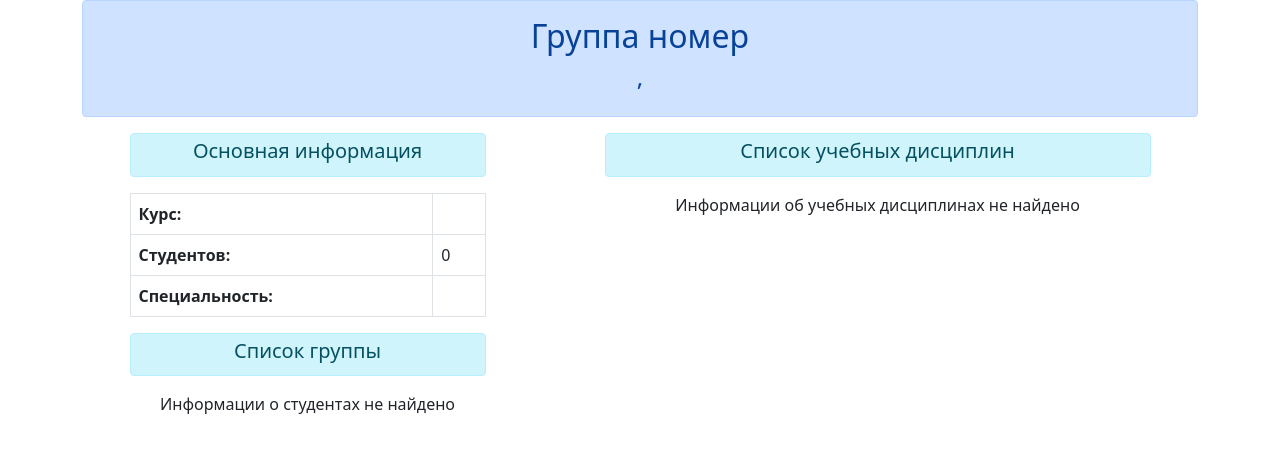
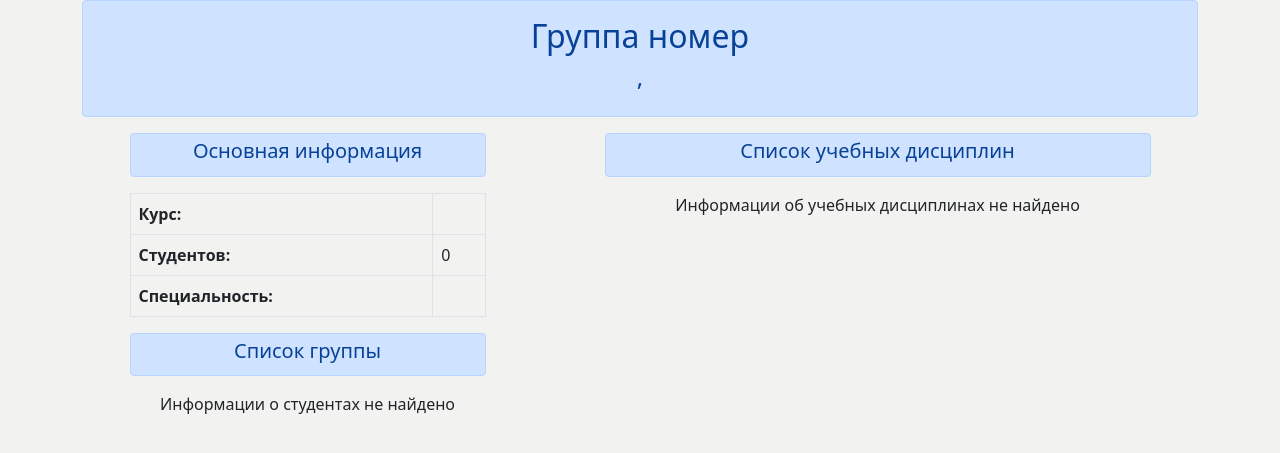
Before and after one commit to Neutrino88/StudyCommittee, a Python web app: template mysite/app/templates/app/group.html in a window 1280 px wide. Shown: the top 453 px of the page. Run offline with Jinja, Linux system fonts and the light colour scheme; the template is opened without the code that fills it, so the values that code supplies are empty.

Commit message:
Change color scheme

```diff
--- a/mysite/app/models.py
+++ b/mysite/app/models.py
@@ -172,6 +172,12 @@
     def __str__(self):
         return f"id {self.id}: {self.name} ({self.control_form}), {self.lecture_hours} л.ч., {self.practice_hours} п.ч."
 
+    @property
+    def readable_control_form(self):
+        for s_f, readable in Discipline.CONTROL_FORM_CHOICES:
+            if s_f == self.control_form:
+                return readable
+
     class Meta:
         db_table = 'app_discipline'
         verbose_name = 'Учебная дисциплина'
--- a/mysite/app/templates/app/base_template.html
+++ b/mysite/app/templates/app/base_template.html
@@ -6,6 +6,9 @@
         <link href="https://cdn.jsdelivr.net/npm/bootstrap@5.0.1/dist/css/bootstrap.min.css" rel="stylesheet" integrity="sha384-+0n0xVW2eSR5OomGNYDnhzAbDsOXxcvSN1TPprVMTNDbiYZCxYbOOl7+AMvyTG2x" crossorigin="anonymous">
 
         <style>
+            body {
+                background-color: #f2f2f0;
+            }
             div.small-alert {
                padding:0.3rem !important;
             }
--- a/mysite/app/templates/app/group.html
+++ b/mysite/app/templates/app/group.html
@@ -16,7 +16,7 @@
 
     <div class="row justify-content-center">
         <div class="col-4">
-            <div class="alert alert-info small-alert" role="alert">
+            <div class="alert alert-primary small-alert" role="alert">
                 <h5 class="small-alert" align="center">Основная информация</h5>
             </div>
             <table class="table table-bordered">
@@ -38,7 +38,7 @@
                 </tbody>
             </table>
 
-            <div class="alert alert-info small-alert" role="alert">
+            <div class="alert alert-primary small-alert" role="alert">
                 <h5 class="small-alert" align="center">Список группы</h5>
             </div>
             {% if group.students  %}
@@ -74,7 +74,7 @@
         <div class="col-6">
             <div class="row justify-content-center">
                 <div class="col">
-                    <div class="alert alert-info small-alert" role="alert">
+                    <div class="alert alert-primary small-alert" role="alert">
                         <h5 class="small-alert" align="center">
                             Список учебных дисциплин
                         </h5>
@@ -101,7 +101,7 @@
                                             <td>
                                                 <a class="alert-link" href="/discipline/{{ discipline.id }}/">{{ discipline.name }}</a>
                                             </td>
-                                            <td>{{ discipline.control_form }}</td>
+                                            <td>{{ discipline.readable_control_form }}</td>
                                             <td>{{ discipline.lecture_hours }}</td>
                                             <td>{{ discipline.practice_hours }}</td>
                                         </tr>
--- a/mysite/app/templates/app/speciality.html
+++ b/mysite/app/templates/app/speciality.html
@@ -16,7 +16,7 @@
 
     <div class="row justify-content-center">
         <div class="col-6">
-            <div class="alert alert-info small-alert" role="alert">
+            <div class="alert alert-primary small-alert" role="alert">
                 <h5 align="center">
                     Список учебных дисциплин
                 </h5>
@@ -62,7 +62,7 @@
 
     <div class="row justify-content-center">
         <div class="col-6">
-            <div class="alert alert-info small-alert" role="alert">
+            <div class="alert alert-primary small-alert" role="alert">
                 <h5 align="center">
                     Список учебных групп
                 </h5>
--- a/mysite/app/templates/app/university.html
+++ b/mysite/app/templates/app/university.html
@@ -18,7 +18,7 @@
         <div class="col">
             <div class="row justify-content-center">
                 <div class="col-6">
-                    <div class="alert alert-info small-alert" role="alert">
+                    <div class="alert alert-primary small-alert" role="alert">
                         <h5 align="center">
                             <a class="alert-link" href="/faculty/{{ faculty.id }}/">{{ faculty.name }}</a>
                         </h5>
```
